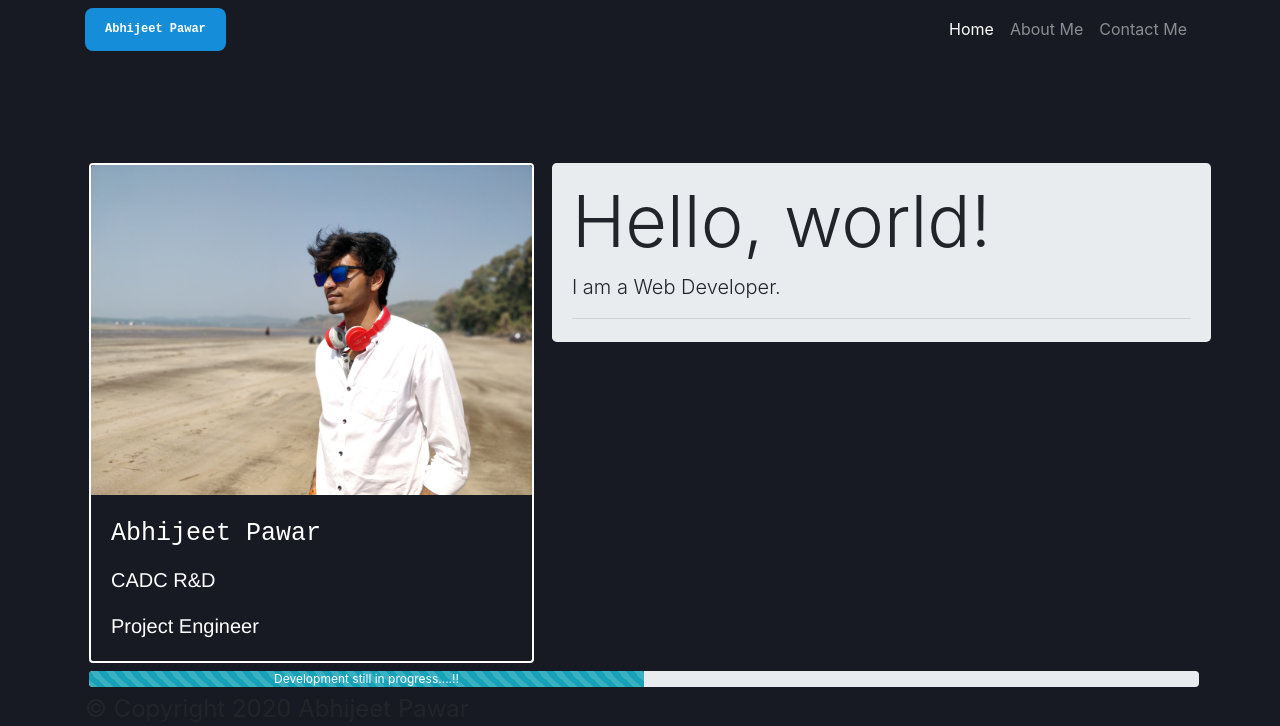
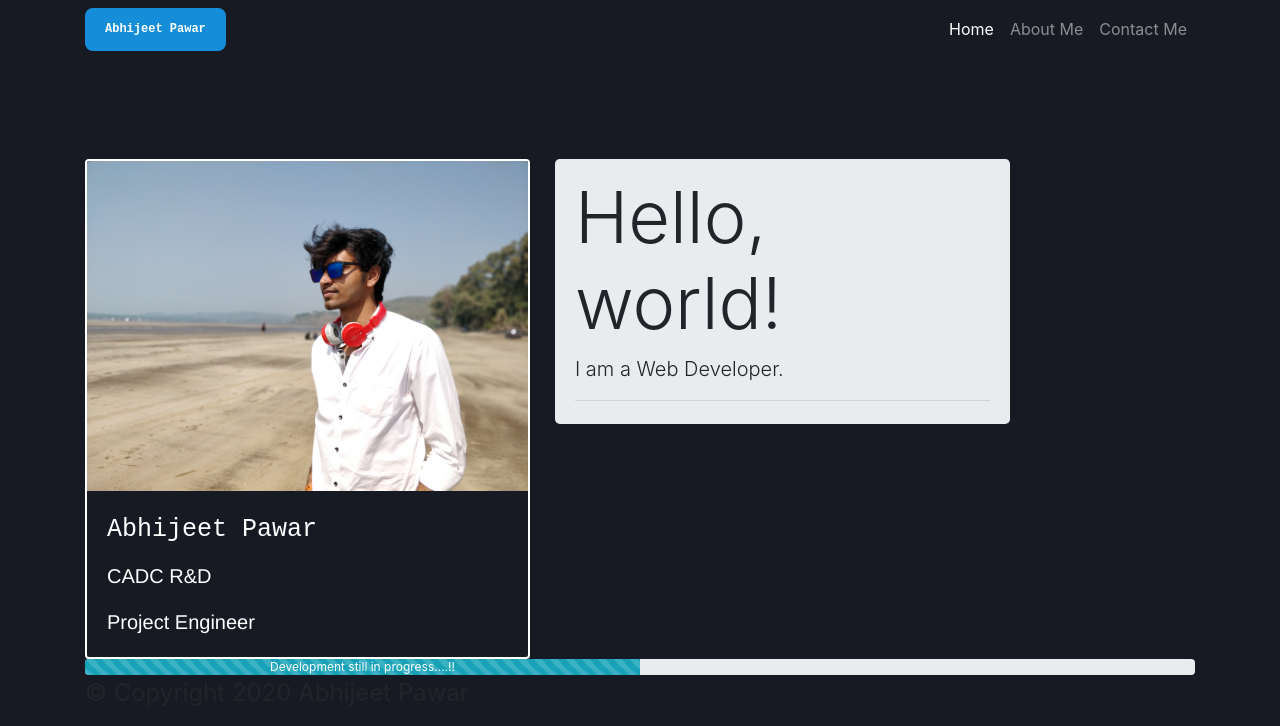
Before and after one commit to ashler24/MyPortfolio, a React (Create React App) app: page /#/home in a window 1280 px wide. Shown: the top 726 px of the page. Built offline with nearby package versions, Linux system fonts and the light colour scheme.

Commit message:
done ui changes in home

```diff
--- a/src/components/AboutComponent.js
+++ b/src/components/AboutComponent.js
@@ -6,9 +6,9 @@ export default function About() {
 
     return (
         <div>
-            <div className="container-fluid">
+            <div className="container">
                 <div className="row">
-                    <div className="col-4 col-md-6 col-sm">
+                    <div className="col-12 col-md-6 col-sm">
                         <div className="p-3 bg-primary my-2 rounded">
                             <Toast>
                                 <ToastHeader>
@@ -25,7 +25,7 @@ export default function About() {
                 </div>
                 <div className="row">
                     <div className="col-4"></div>
-                    <div className="col-4 col-md-6 col-sm">
+                    <div className="col-12 col-md-6 col-sm">
                     <div className="p-3 bg-secondary my-2 rounded">
                     <Toast>
                         <ToastHeader>
@@ -38,7 +38,7 @@ export default function About() {
             </div>
 
                     </div>
-                    <div className="col-4"></div>
+
 
                 </div>
                 <div className="row"></div>
--- a/src/components/HomeComponent.js
+++ b/src/components/HomeComponent.js
@@ -1,5 +1,5 @@
 import React from 'react';
-import { Card, CardImg, CardText, CardBody, CardTitle, Jumbotron, Progress } from 'reactstrap'
+import { Card, CardImg, CardText, CardBody, CardTitle, Progress } from 'reactstrap'
 
 
 
@@ -9,6 +9,7 @@ function ProfileCard({ bdata }) {
     if (bdata != null) {
         return (
 
+            <div>
                 <Card key={bdata.id} className="Card-Color">
                     <CardImg top src={bdata.image} alt={bdata.name} />
                     <CardBody>
@@ -21,6 +22,7 @@ function ProfileCard({ bdata }) {
                         </CardText>
                     </CardBody>
                 </Card>
+            </div>
 
 
 
@@ -39,21 +41,21 @@ function Portfolio() {
     return (
 
         <div>
-            <Jumbotron>
+
             <h1 className="display-3">Hello, world!</h1>
             <p className="lead">I am a Web Developer.</p>
             <hr className="my-2" />
 
 
-            </Jumbotron>
+
         </div>
 
     )
 }
 
 
-function Progressweb(){
-    return(
+function Progressweb() {
+    return (
         <div>
             <Progress animated color="info" value={50}>Development still in progress....!!</Progress>
         </div>
@@ -69,15 +71,19 @@ const Home = (props) => {
 
             <div className="container">
                 <div className="row">
-                    <div className="col-6 col-md-5 col-sm-6 m-1">
+                    <div className="col-12 col-md-5 col-sm col-xs">
                         <ProfileCard bdata={props.biodata} />
                     </div>
-                    <div className="col-6 col-md col-sm m-1">
+                    <div className="col-12 col-md-5 col-sm col-xs">
+                        <div className="container">
+                            <div className="jumbotron">
                                 <Portfolio />
                             </div>
                         </div>
+                    </div>
+                </div>
                 <div className="row">
-                    <div className="col-12 m-1">
+                    <div className="col-12">
                         <Progressweb />
                     </div>
                 </div>
```
Lines whose indentation alone changed are shown as unchanged.
